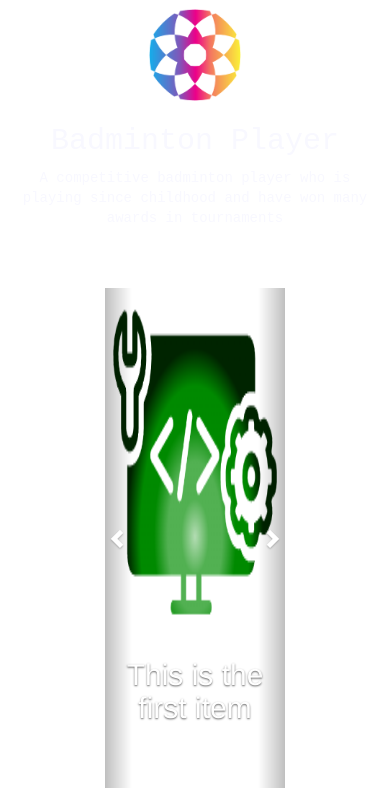
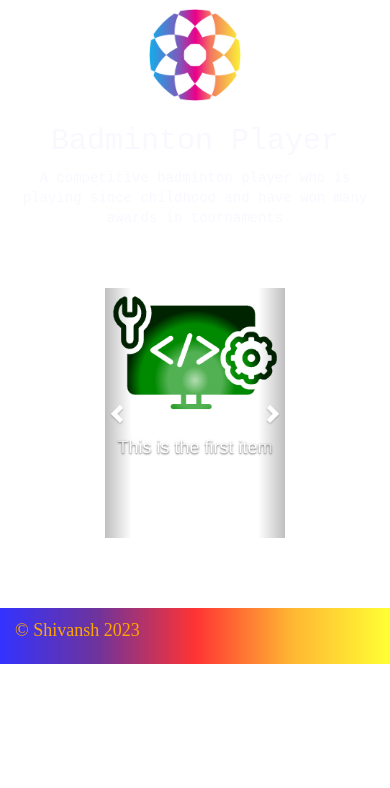
Before and after one commit to sshivansh1/sshivansh1_Projects, a PHP site: page / in a window 390 px wide. Shown: the part 844-1632 px from the top of the page. After the commit the page ends 1508 px from the top, so only its background shows below. Run offline with PHP 8.4, Linux system fonts and the light colour scheme.

Commit message:
project is almost finished need to replace images

```diff
--- a/8. Portfolio Website/index.html
+++ b/8. Portfolio Website/index.html
@@ -11,7 +11,7 @@
   <script src="https://maxcdn.bootstrapcdn.com/bootstrap/3.4.1/js/bootstrap.min.js"></script>
 </head>
 
-<body>
+<body data-spy="scroll" data-target="#myNavBar">
     <div class="video-container">
         <video autoplay loop muted id="bgVideo" src="Video/pexels-pavel-danilyuk-5495892 (720p).mp4" type="video/mp4"></video>
     </div>
@@ -139,11 +139,11 @@
 
     </div>
     <!-- Add a footer -->
-    <!-- <div class="footer">
+    <div class="footer">
         <div class="container">
             <p>&copy; Shivansh 2023</p>
         </div>
-    </div> -->
+    </div>
 </body>
 
 </html>
--- a/8. Portfolio Website/style.css
+++ b/8. Portfolio Website/style.css
@@ -7,6 +7,10 @@
     width: 100%;
     z-index: -100;
     filter: blur(4px);
+}
+.container
+{
+  min-width: 300px;
 }
 
 .jumbotron
@@ -74,6 +78,60 @@
   right: auto;
 }
 
+.footer{
+  background-color: rgba(0, 0, 0, 0.5);
+  background: linear-gradient(to right, rgba(0, 0, 255, 0.8), rgba(75, 0, 130, 0.8), rgba(255, 0, 0, 0.8), rgba(255, 165, 0, 0.8), rgba(255, 255, 0, 0.8) );
+  color: ghostwhite;
+  font-size: 18px;
+  padding: 10px 0;
+  margin-top: 70px;
+  font-family: 'Times New Roman', Times, serif;
+  text-align: left;
+
+}
+
+@media (max-width:768px){
+#myCarousel
+{
+  height: 350px;
+}
+.carousel-inner .item img
+{
+  height: 200px;
+}
+.carousel-caption h2{
+  font-size: 22px;
+}
+.navbar-custom .navbar-brand {
+  font-size: 16px;
+}
+
+.footer{
+  color: yellow;
+}
+}
+
+@media (max-width:400px){
+ #myCarousel
+{
+  height: 250px;
+}
+.carousel-inner .item img
+{
+  height: 130px;
+}
+.carousel-caption h2{
+  font-size: 18px;
+}
+.navbar-custom .navbar-brand {
+  color: #f9fbff;
+  font-size: 12px;
+}
+
+.footer{
+  color: orange;
+}
+}
 
 .navbar-custom {
     font-family: cursive;
```
